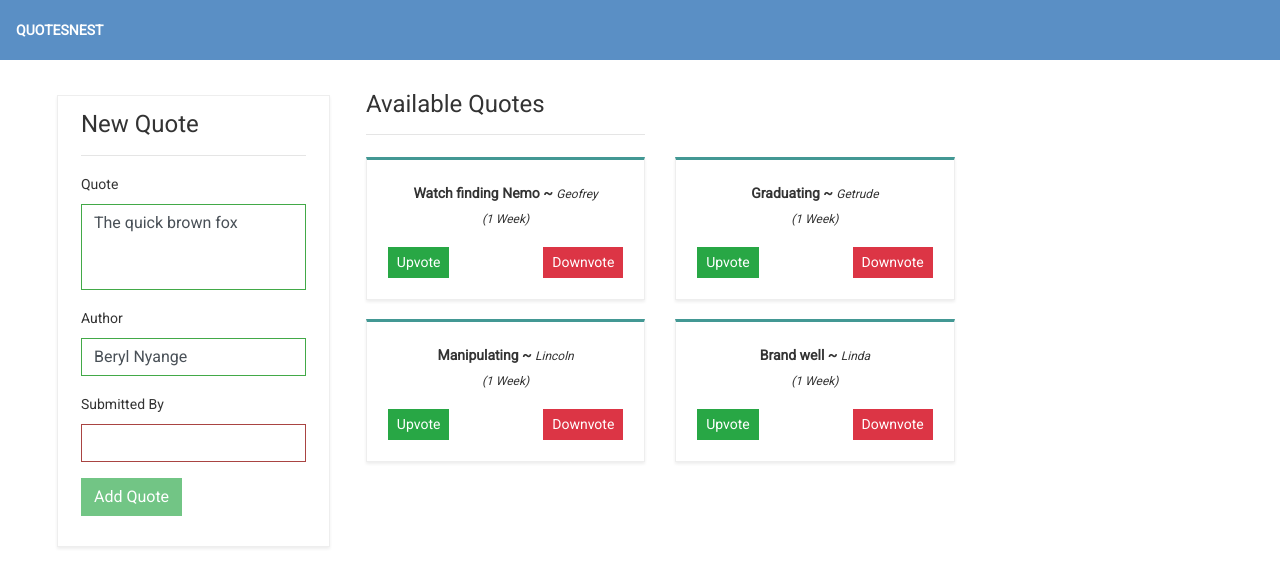
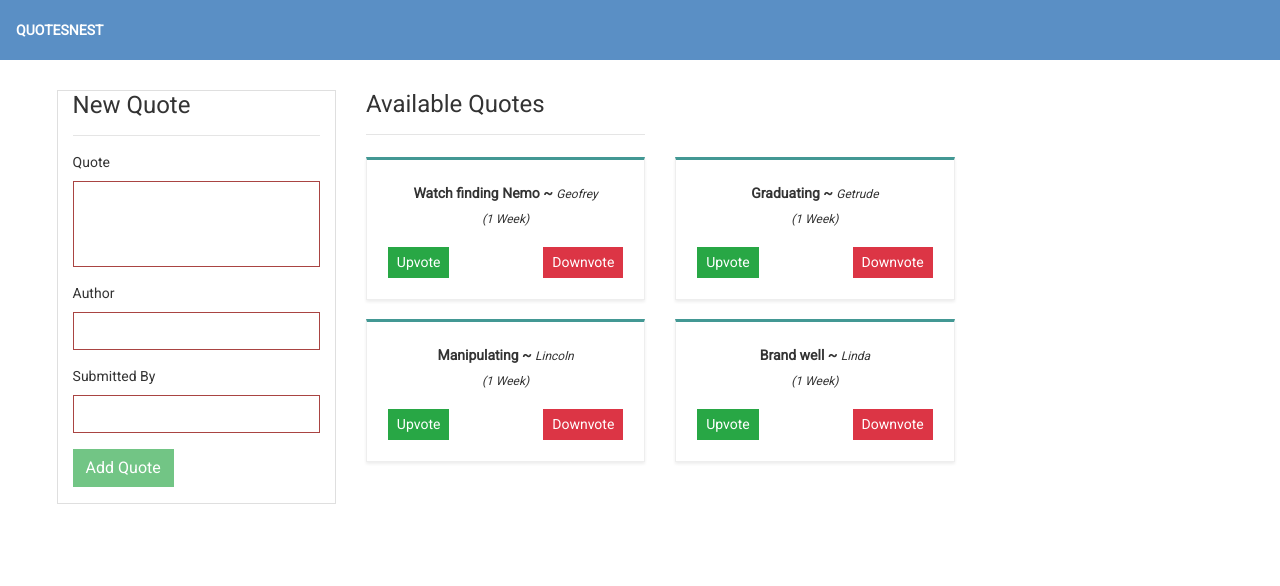
Before and after one commit to kelvinMakamu/quotesNest, an Angular app: page / in a window 1280 px wide. Shown: the top 586 px of the page. Built offline with nearby package versions, Linux system fonts and the light colour scheme.

Commit message:
Modifies project organization structure

```diff
--- a/src/app/app.component.html
+++ b/src/app/app.component.html
@@ -3,16 +3,5 @@
     <div class="spacer"></div>
 </div>
 <div class="content" role="main">
-  <div class="container">
-    <div class="row">
-      <div class="col-md-4 col-lg-4 col-sm-12">
-        <div class="card">
-          <app-quote-form></app-quote-form>
-        </div>
-      </div>
-      <div class="col-md-8 col-lg-8 col-sm-12">
-        <app-quote></app-quote>
-    </div>
-    </div>
-  </div>
+  <app-quote></app-quote>
 </div>
--- a/src/app/quote-form/quote-form.component.html
+++ b/src/app/quote-form/quote-form.component.html
@@ -1,4 +1,4 @@
-<form #quoteForm='ngForm'>
+<form #quoteForm='ngForm' (ngSubmit)='createNewQuote();quoteForm.reset();'>
 
     <div class="col-md-12 col-lg-12 col-sm-12">
         <h4>New Quote</h4>
@@ -45,7 +45,7 @@
     <div class="col-md-12 col-lg-12 col-sm-12">
         <div class="form-group">
             <input type="submit" value="Add Quote" class="btn btn-success" id="btn-commit"
-            (click)='createNewQuote();quoteForm.reset();' [disabled]="!quoteForm.form.valid"/>
+             [disabled]="!quoteForm.form.valid"/>
         </div>
     </div>
 
--- a/src/app/quote-form/quote-form.component.ts
+++ b/src/app/quote-form/quote-form.component.ts
@@ -1,4 +1,4 @@
-import { Component, OnInit } from '@angular/core';
+import { Component, OnInit, Output, EventEmitter } from '@angular/core';
 import { Quote } from '../quote';
 
 @Component({
@@ -8,10 +8,10 @@ import { Quote } from '../quote';
 })
 export class QuoteFormComponent implements OnInit {
 
-  model = new Quote('1432VCS45', 'The quick brown fox','Beryl Nyange',0,0,'', new Date());
-
+  model = new Quote('', '','',0,0,'', new Date());
+  @Output() addQuote = new EventEmitter<Quote>();
   createNewQuote(){
-    alert("Hooray");
+    this.addQuote.emit(this.model);
   }
 
   constructor() { }
--- a/src/app/quote/quote.component.html
+++ b/src/app/quote/quote.component.html
@@ -1,3 +1,11 @@
+<div class="container">
+    <div class="row">
+        <div class="col-md-4 col-lg-4 col-sm-12">
+            <div class="card">
+                <app-quote-form (addQuote)='addNewQuote($event)'></app-quote-form>
+            </div>
+        </div>
+        <div class="col-md-8 col-lg-8 col-sm-12">
             <div class="row">
                 <div class="col-md-6 col-lg-6 col-sm-12">
                     <h4>Available Quotes</h4>
@@ -23,6 +31,8 @@
                             <app-quote-detail *ngIf='quote.showQuoteDetails' [quote]='quote'></app-quote-detail>
                         </div>
                     </div>
-
                 </div>
             </div>
+        </div>
+    </div>
+</div>
--- a/src/app/quote/quote.component.ts
+++ b/src/app/quote/quote.component.ts
@@ -17,7 +17,7 @@ export class QuoteComponent implements OnInit {
     new Quote(uuid(),'Brand well', 'Linda',0,0,'Joyce',new Date(2007,9,14)),
   ];
 
-  addNewQuote(quote){
+  addNewQuote(quote: Quote){
     quote.id           = uuid();
     quote.quote        = quote.quote;
     quote.author       = quote.author;
```
Lines whose indentation alone changed are shown as unchanged.
